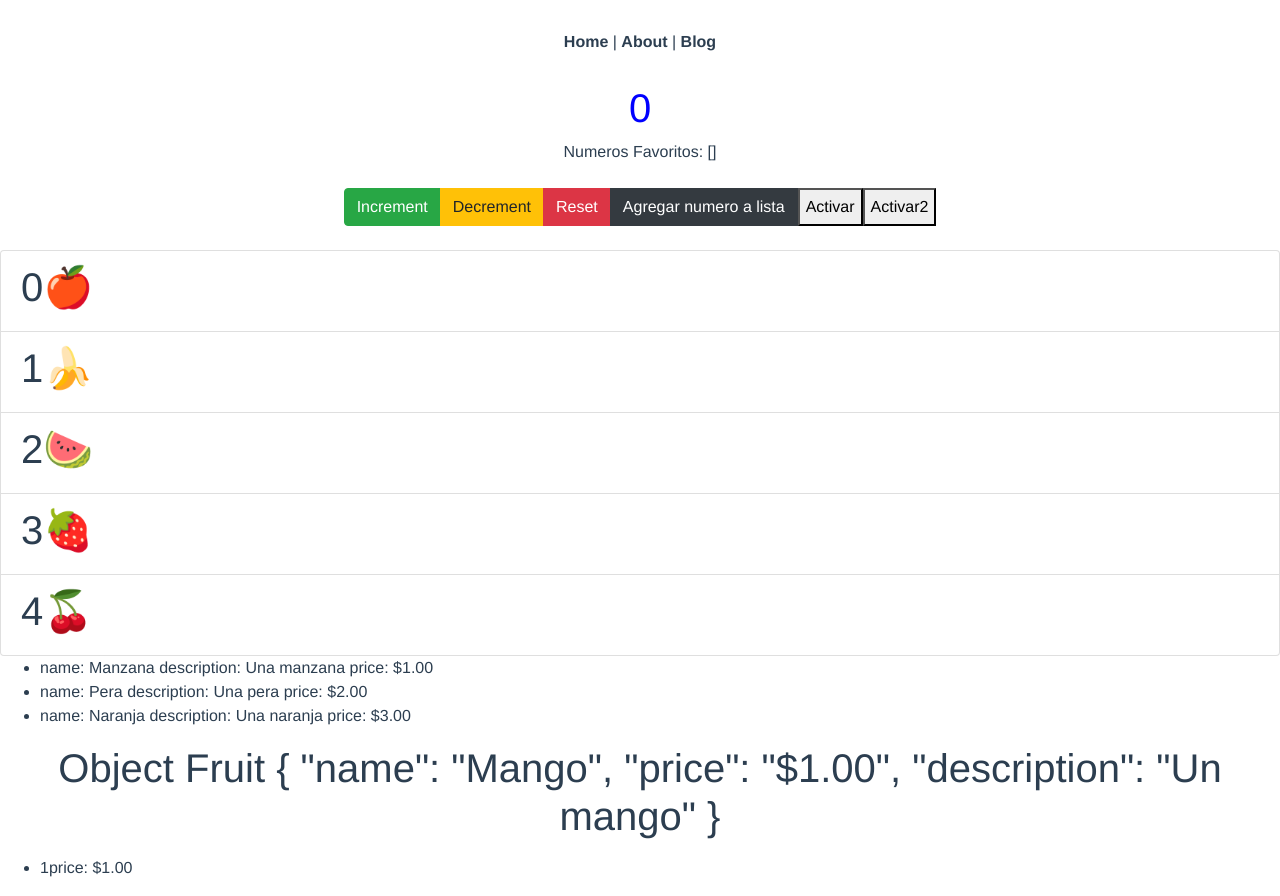
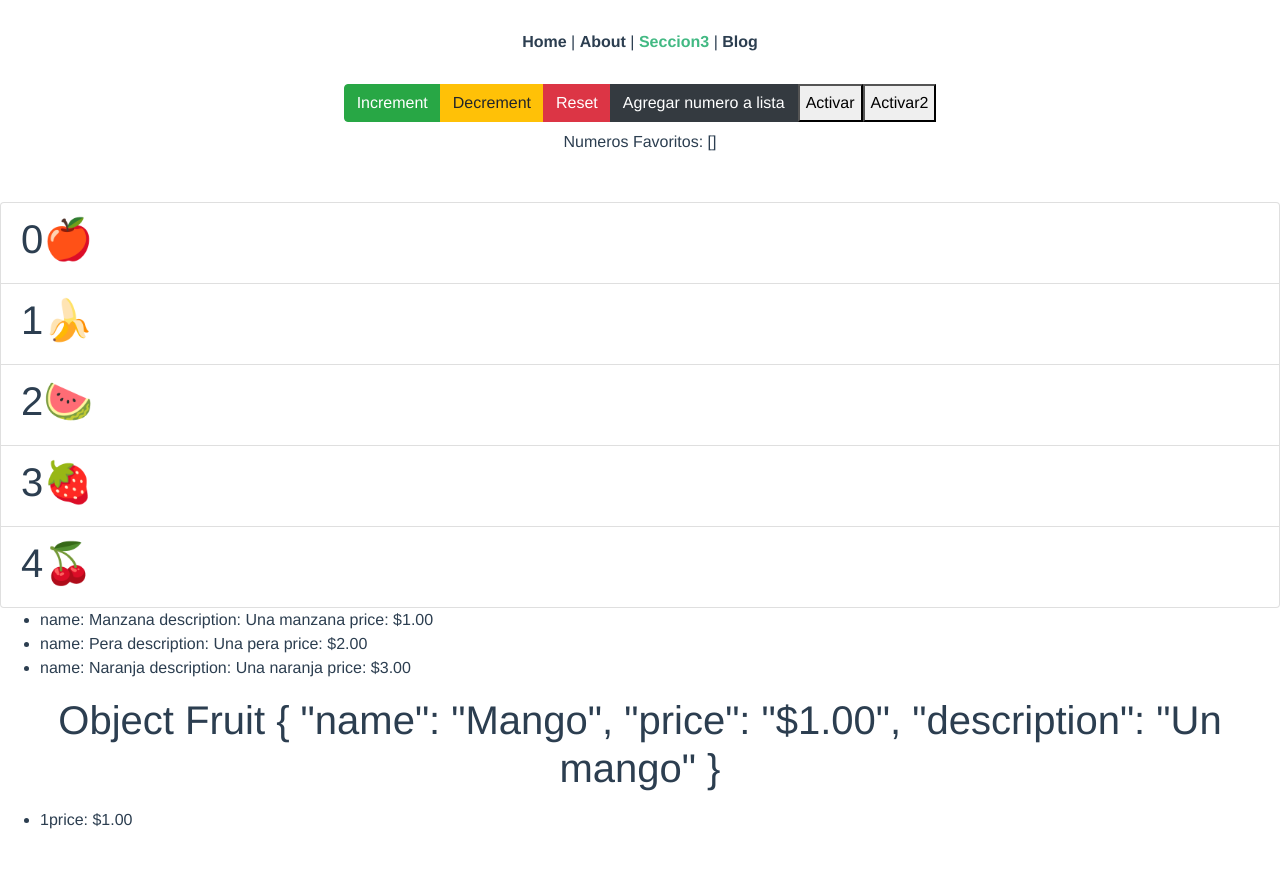
Before and after one commit to brown-p95/Curso-vuejs3, a Vue app: page /seccion3 in a window 1280 px wide. After the commit the page ends 848 px from the top, so only its background shows below. Built offline with nearby package versions, Linux system fonts and the light colour scheme.

Commit message:
feat: :sparkles: Seccion3 complete

```diff
--- a/src/App.vue
+++ b/src/App.vue
@@ -1,100 +1,12 @@
-<script setup>
-import { ref, computed } from 'vue'
-const count = ref(0)
-const arrayNum = ref([])
-const classCounter = computed(() => {
-  if (count.value === 0) {
-    return 'zero'
-  } else if (count.value > 0) {
-    return 'positive  '
-  } else {
-    return 'negative'
-  }
-})
-const bloqBtnAdd = computed(() => {
-  const numSearch = arrayNum.value.find((num) => num === count.value)
-  console.log(numSearch)
-  if (numSearch === 0) return true
-  return numSearch
-})
-const frutas = ['🍎', '🍌', '🍉', '🍓', '🍒']
-const arrayFrutas = [
-  {
-    name: 'Manzana',
-    price: '$1.00',
-    description: 'Una manzana'
-  },
-  {
-    name: 'Pera',
-    price: '$2.00',
-    description: 'Una pera'
-  },
-  {
-    name: 'Naranja',
-    price: '$3.00',
-    description: 'Una naranja'
-  }
-]
-const objetFruit = {
-  name: 'Mango',
-  price: '$1.00',
-  description: 'Un mango'
-}
-const handleClick = (msg, msg2) => {
-  console.log(msg + [' '] + msg2)
-}
-const incrementClick = () => {
-  console.log('aumenta contado')
-  count.value++
-  console.log(count)
-}
-const decrementClick = () => {
-  console.log('aumenta contado')
-  count.value--
-  console.log(count)
-}
-const resetClick = () => {
-  console.log('aumenta contado')
-  count.value = 0
-  console.log(count)
-}
-const addNumClick = () => {
-  arrayNum.value.push(count.value)
-  console.log('numero agregado a la lista')
-}
-</script>
 <template>
   <nav>
     <router-link to="/">Home</router-link> |
     <router-link to="/about">About</router-link> |
+    <router-link to="/Seccion3">Seccion3</router-link> |
     <router-link to="/blog">Blog</router-link>
     </nav>
   <router-view/>
   <h1 :class="classCounter">{{count}}</h1>
-  <div>Numeros Favoritos: {{arrayNum}}</div>
-  <ul class="list-group mt-4"><li class="list-group-item" v-for="(num, index) in arrayNum" :key="index">
-  {{num}}
-  </li></ul>
-  <div class="btn-group">
-  <button class="btn btn-success" v-on:click="incrementClick()">Increment</button>
-  <button class="btn btn-warning" v-on:click="decrementClick()">Decrement</button>
-  <button class="btn btn-danger" v-on:click="resetClick()">Reset</button>
-  <button class="btn btn-dark" @click="addNumClick()" :disabled="bloqBtnAdd">Agregar numero a lista</button>
-  <button v-on:click="handleClick('Parametro 1','parametro2')">Activar</button>
-  <button @click.right="handleClick('activar 2','click Right')">Activar2</button></div>
-
-  <ul class="list-group mt-4">
-    <li class="list-group-item" v-for="(fruta, index) in frutas" :key="fruta.value">
-    <h1>{{index}}{{ fruta }}</h1>
-    </li></ul>
-  <ul><li v-for="fruit in arrayFrutas" :key="fruit.value">
-  name: {{fruit.name}} description: {{fruit.description}} price: {{fruit.price}}
-</li></ul>
-<h1>Object Fruit {{objetFruit}}</h1>
-
-  <template v-for="(value, propiedad, index) in objetFruit" :key="index">
-  <ul><li v-if="index==1">{{index}}{{propiedad}}: {{value}}</li></ul>
-  </template>
 </template>
 <style>
 #app {
--- a/src/router/index.js
+++ b/src/router/index.js
@@ -18,6 +18,11 @@ const routes = [
     component: () => import(/* webpackChunkName: "about" */ '../views/BlogView.vue')
   },
   {
+    path: '/seccion3',
+    name: 'seccion3',
+    component: () => import(/* webpackChunkName: "about" */ '../views/Seccion3View.vue')
+  },
+  {
     path: '/blog/:id',
     name: 'article',
     component: () => import(/* webpackChunkName: "about" */ '../views/ArticleView.vue')
--- /dev/null
+++ b/src/views/Seccion3View.vue
@@ -0,0 +1,128 @@
+<script setup>
+import { ref, computed } from 'vue'
+const count = ref(0)
+const arrayNum = ref([])
+const classCounter = computed(() => {
+  if (count.value === 0) {
+    return 'zero'
+  } else if (count.value > 0) {
+    return 'positive  '
+  } else {
+    return 'negative'
+  }
+})
+const bloqBtnAdd = computed(() => {
+  const numSearch = arrayNum.value.find((num) => num === count.value)
+  console.log(numSearch)
+  if (numSearch === 0) return true
+  return numSearch
+})
+const fruits = ['🍎', '🍌', '🍉', '🍓', '🍒']
+const arrayFrutas = [
+  {
+    name: 'Manzana',
+    price: '$1.00',
+    description: 'Una manzana'
+  },
+  {
+    name: 'Pera',
+    price: '$2.00',
+    description: 'Una pera'
+  },
+  {
+    name: 'Naranja',
+    price: '$3.00',
+    description: 'Una naranja'
+  }
+]
+const objetFruit = {
+  name: 'Mango',
+  price: '$1.00',
+  description: 'Un mango'
+}
+const handleClick = (msg, msg2) => {
+  console.log(msg + [' '] + msg2)
+}
+const incrementClick = () => {
+  console.log('aumenta contado')
+  count.value++
+  console.log(count)
+}
+const decrementClick = () => {
+  console.log('aumenta contado')
+  count.value--
+  console.log(count)
+}
+const resetClick = () => {
+  console.log('aumenta contado')
+  count.value = 0
+  console.log(count)
+}
+const addNumClick = () => {
+  arrayNum.value.push(count.value)
+  console.log('numero agregado a la lista')
+}
+</script>
+<template>
+  <router-view/>
+  <div class="btn-group">
+  <button class="btn btn-success" v-on:click="incrementClick()">Increment</button>
+  <button class="btn btn-warning" v-on:click="decrementClick()">Decrement</button>
+  <button class="btn btn-danger" v-on:click="resetClick()">Reset</button>
+  <button class="btn btn-dark" @click="addNumClick()" :disabled="bloqBtnAdd">Agregar numero a lista</button>
+  <button v-on:click="handleClick('Parametro 1','parametro2')">Activar</button>
+  <button @click.right="handleClick('activar 2','click Right')">Activar2</button></div>
+
+  <h1 :class="classCounter">{{frutascount}}</h1>
+  <div>Numeros Favoritos: {{arrayNum}}</div>
+  <ul class="list-group mt-4"><li class="list-group-item" v-for="(num, index) in arrayNum" :key="index">
+  {{num}}
+  </li></ul>
+
+  <ul class="list-group mt-4">
+    <li class="list-group-item" v-for="(fruit, index) in fruits" :key="fruit.value">
+    <h1>{{index}}{{ fruit }}</h1>
+    </li></ul>
+  <ul><li v-for="fruit in arrayFrutas" :key="fruit.value">
+  name: {{fruit.name}} description: {{fruit.description}} price: {{fruit.price}}
+</li></ul>
+<h1>Object Fruit {{objetFruit}}</h1>
+
+  <template v-for="(value, propiedad, index) in objetFruit" :key="index">
+  <ul><li v-if="index==1">{{index}}{{propiedad}}: {{value}}</li></ul>
+  </template>
+</template>
+<style>
+#app {
+  font-family: Avenir, Helvetica, Arial, sans-serif;
+  -webkit-font-smoothing: antialiased;
+  -moz-osx-font-smoothing: grayscale;
+  text-align: center;
+  color: #2c3e50;
+}
+.zero{
+  color: blue
+}
+.positive{
+color: green
+}
+.negative{
+color: red
+}
+li{
+  text-align: left;
+}
+
+nav {
+  padding: 30px;
+}
+
+nav a {
+  font-weight: bold;
+  color: #2c3e50;
+}
+
+nav a.router-link-exact-active {
+  color: #42b983;
+}
+</style>
```
